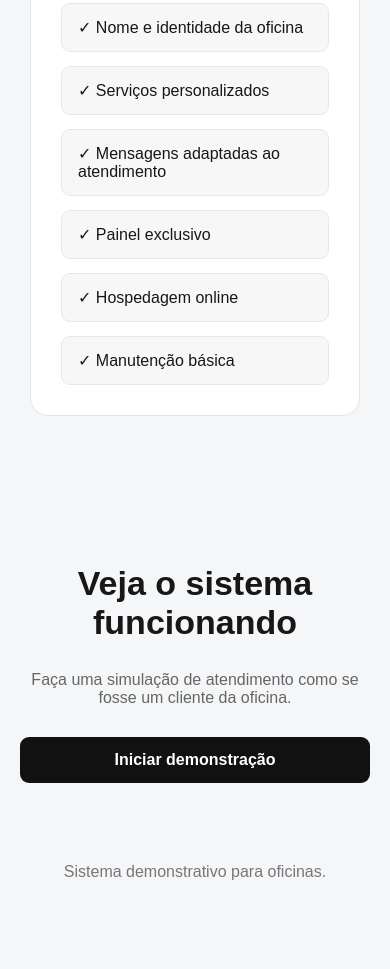
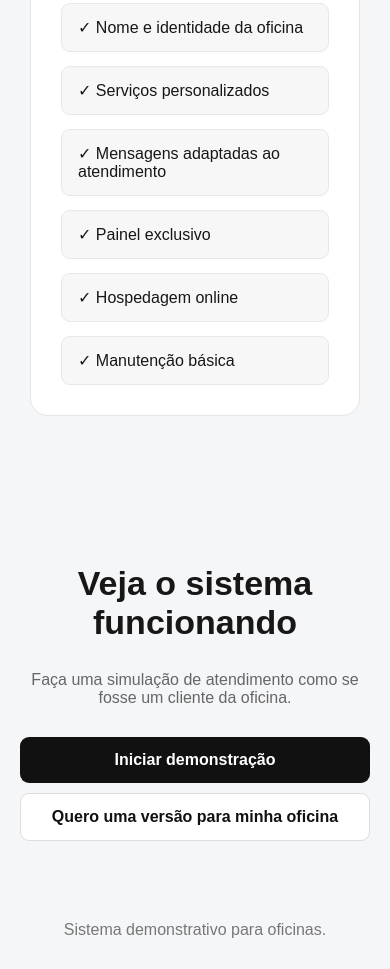
Before and after one commit to Ulattii/negocio-ia, a website: page public/index.html in a window 390 px wide. Shown: the part 3533-4502 px from the top of the page. Before the commit the page ends 4444 px from the top, so only its background shows below. Drawn offline with Linux system fonts and the light colour scheme.

Commit message:
Adiciona contato comercial pelo WhatsApp

```diff
--- a/public/index.html
+++ b/public/index.html
@@ -217,6 +217,13 @@
             <a href="/atendimento.html" class="botao-principal">
                 Iniciar demonstração
             </a>
+            <a
+    href="https://wa.me/5551998679620?text=Ol%C3%A1%21%20Vi%20a%20demonstra%C3%A7%C3%A3o%20do%20sistema%20para%20oficinas%20e%20quero%20saber%20mais."
+    class="botao-contato"
+    target="_blank"
+>
+    Quero uma versão para minha oficina
+</a>
 
         </section>
 
--- a/public/landing.css
+++ b/public/landing.css
@@ -286,6 +286,28 @@ footer {
 
     border: 1px solid #e8e8e8;
 }
+.botao-contato {
+    display: inline-block;
+
+    margin-left: 10px;
+
+    padding: 14px 22px;
+
+    border-radius: 9px;
+
+    background: white;
+    color: #111;
+
+    border: 1px solid #ddd;
+
+    text-decoration: none;
+
+    font-weight: bold;
+}
+
+.botao-contato:hover {
+    background: #f2f2f2;
+}
 
 
 @media (max-width: 800px) {
@@ -329,6 +351,12 @@ footer {
 
 
 @media (max-width: 500px) {
+    .botao-contato {
+    width: 100%;
+    margin-left: 0;
+    margin-top: 10px;
+    text-align: center;
+}
 
     .topo {
         padding: 20px;
```
